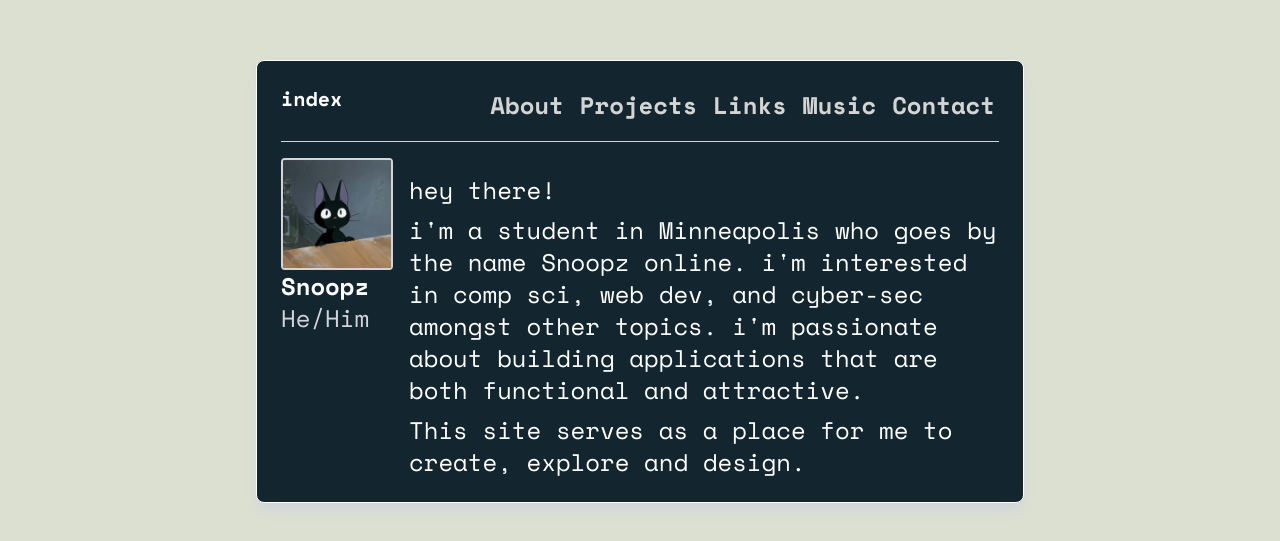
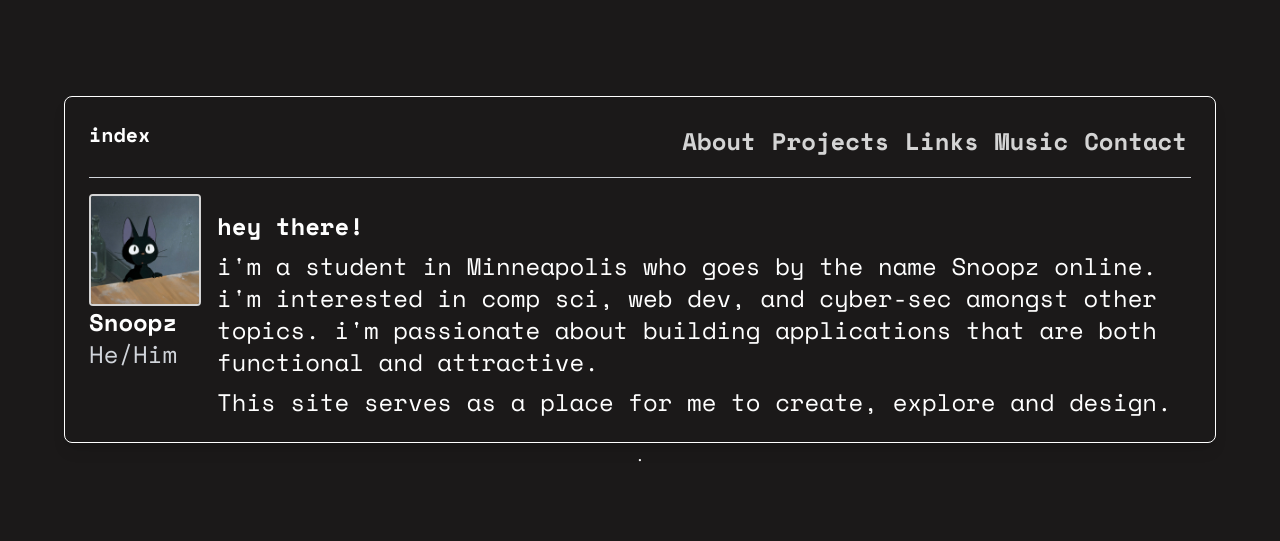
Before and after one commit to Dev-Payton/snoopzweb, an Astro site: page / in a window 1280 px wide. Shown: the part 119-660 px from the top of the page. Built offline with nearby package versions, Linux system fonts and the light colour scheme; Astro itself is replaced by a stand-in of ours.

Commit message:
Display fixes, formatting corrections

```diff
--- a/src/pages/index.astro
+++ b/src/pages/index.astro
@@ -17,9 +17,9 @@ import '../styles/tailwind.css';
           rel="stylesheet">
 
 </head>
-<body class="bg-[#dce0d1]  flex items-center justify-center min-h-screen font-space-mono text-white">
+<body class="bg-[#1B1919]  flex flex-col items-center justify-center min-h-screen font-space-mono text-white">
 
-<div class="bg-[#13262F] border  p-6 rounded-lg shadow-lg shadow-gray-300 max-w-3xl w-full border-solid border-white lg:text-2xl lg:h-2/6 ">
+<div class="bg-[#1B1919] border  p-6 rounded-lg shadow-lg max-w-3xl w-full border-solid border-white lg:text-2xl lg:h-2/6 lg:max-w-6xl ">
     <div class="border-b border-gray-300 pb-4 mb-4 flex flex-wrap justify-between  ">
         <h1 class=" inline-block text-xl font-bold   ">index</h1>
         <nav class=" flex space-x-4 font-bold m-1  text-md sm:flex-row text-neutral-300  ">
@@ -41,8 +41,8 @@ import '../styles/tailwind.css';
             </div>
         </div>
         <div class="mt-4">
-            <p>hey there!</p>
-            <p class="mt-2 "> i'm a student in Minneapolis who goes by the name Snoopz online.
+            <p class="font-bold">hey there!</p>
+            <p class="mt-2 text-white"> i'm a student in Minneapolis who goes by the name Snoopz online.
                 i'm interested in comp sci, web dev, and cyber-sec amongst other topics.
                 i'm passionate about building applications that are both functional and attractive.
                 </p>
@@ -52,6 +52,6 @@ import '../styles/tailwind.css';
     </div>
 
 </div>
-
+<footer > .</footer>
 </body>
 </html>
```
